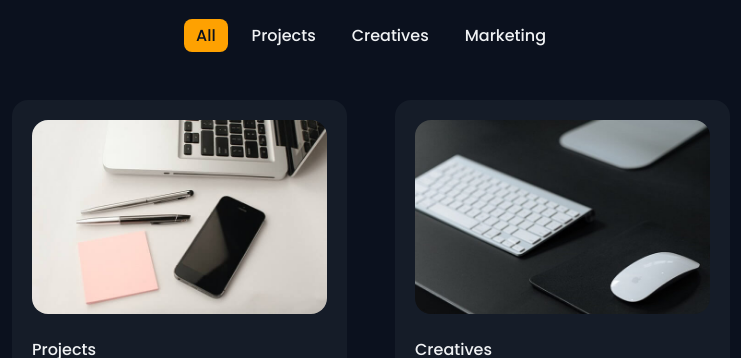
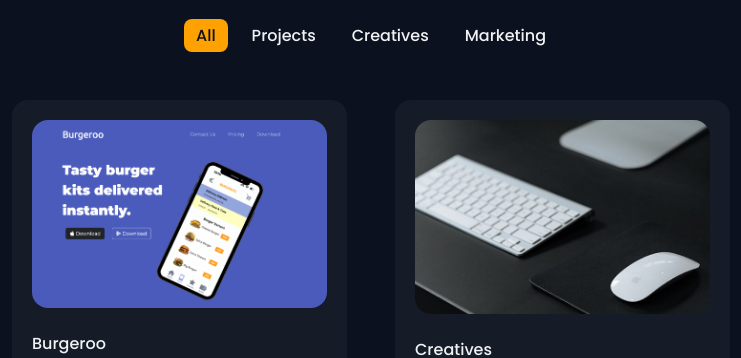
Before and after one commit to zahir-iqbal97/portofolio, a plain HTML site: page index.html in a window 1280 px wide. Shown: the part 2610-2968 px from the top of the page, without its empty margins (269-1010 px from the left). Drawn offline with nearby package versions, Linux system fonts and the light colour scheme.

Commit message:
Update index.html

```diff
--- a/index.html
+++ b/index.html
@@ -467,9 +467,9 @@
                 <div class="work__container container grid">
                     <div class="work__card mix web">
                         <!-- Insert your image in a rectangular format (Ex: 600 x 400, 1000 x 800, 1200 x 1000, etc) -->
-                        <img src="assets/img/work1.jpg" alt="" class="work__img">
+                        <img src="assets/img/work1.png" alt="" class="work__img">
 
-                        <h3 class="work__title">Projects</h3>
+                        <h3 class="work__title">Burgeroo</h3>
 
                         <a href="https://zahir-iqbal97.github.io/Portfolio-1/" class="work__button">
                             Demo <i class='bx bx-right-arrow-alt work__icon' ></i>
```
